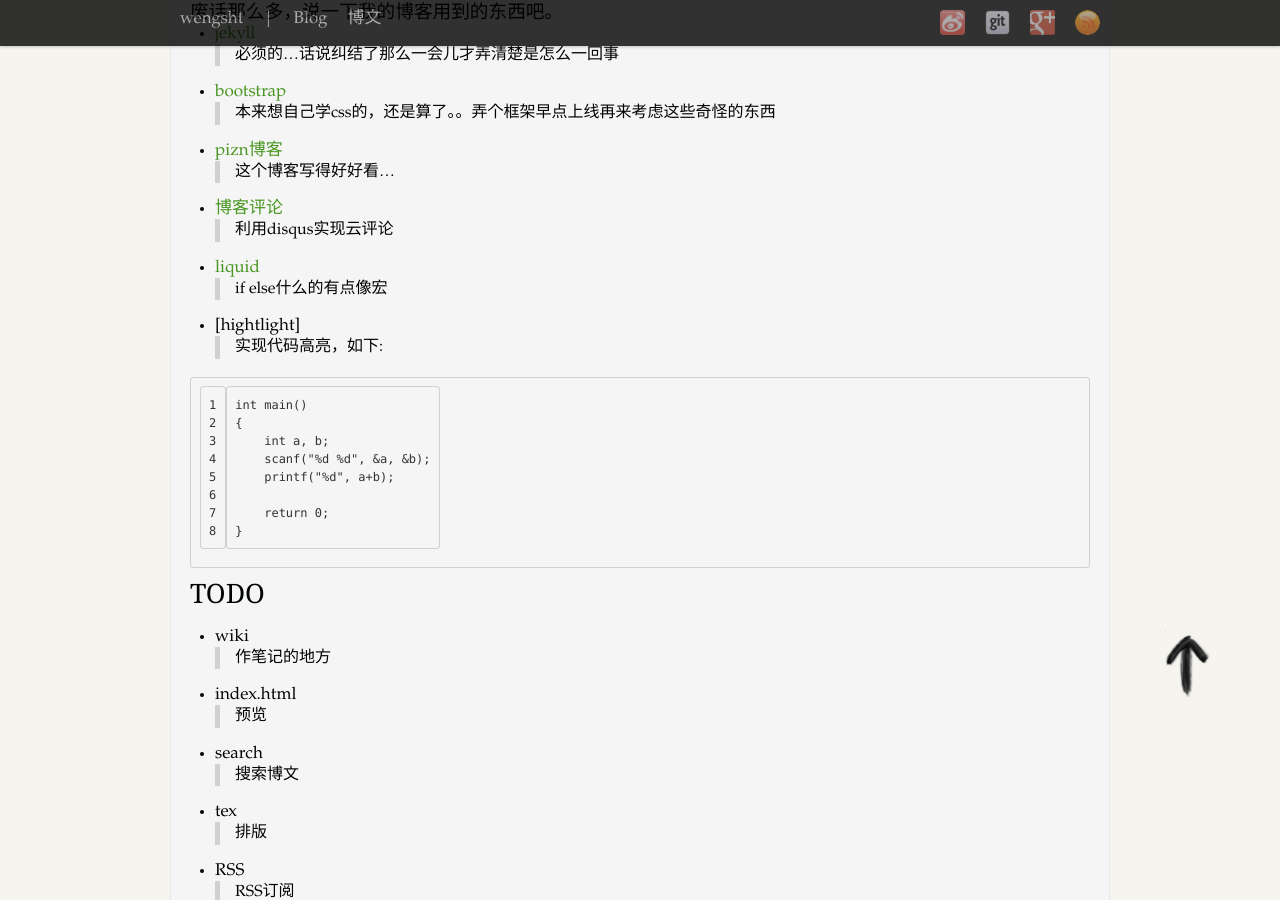
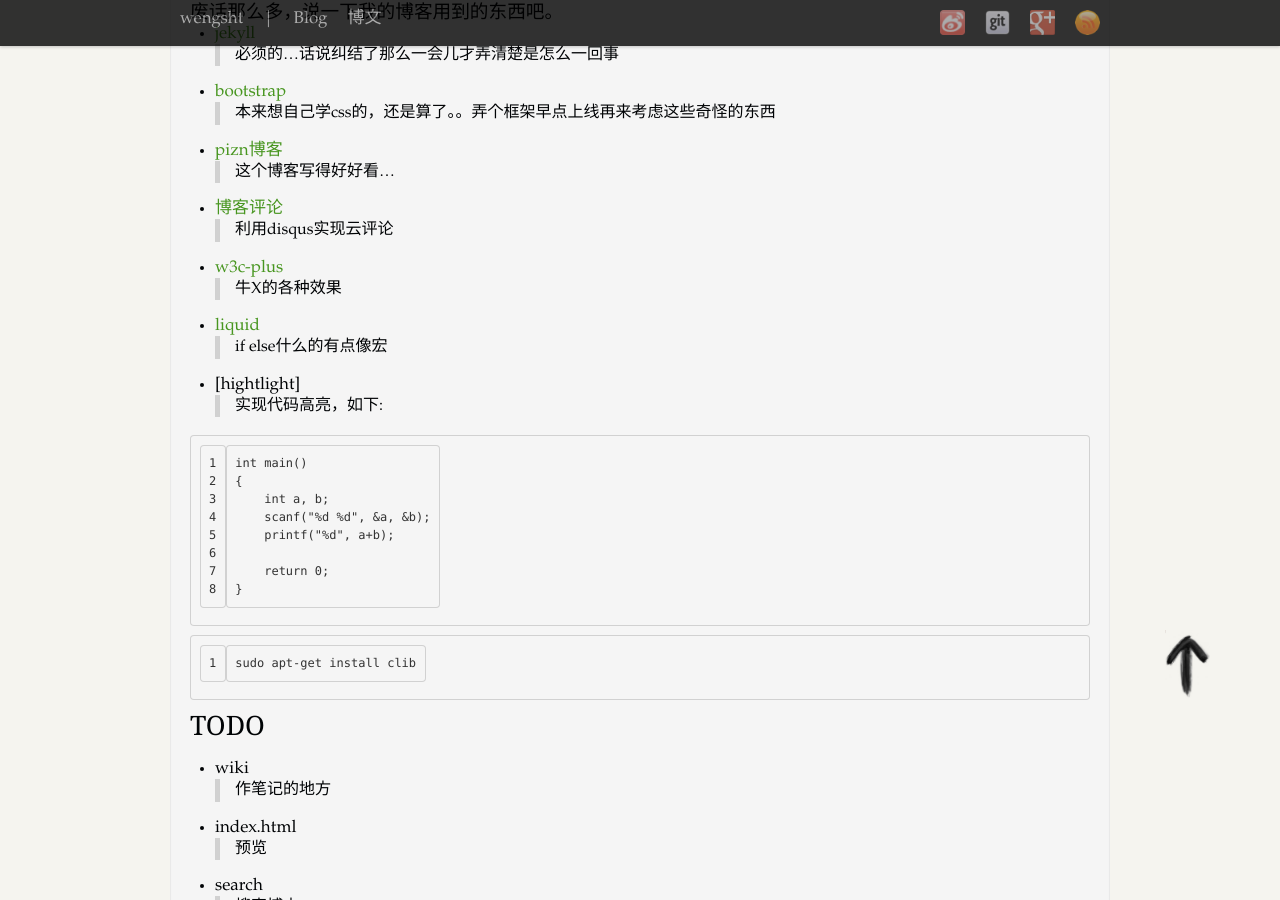
Before and after one commit to wengsht/wengsht.github.com, a Jekyll site: the page built from _posts/2012-4-18-test.md, in a window 1280 px wide and 900 px high, scrolled down 646 px. Built offline with Jekyll 4.4.1, drawn with Linux system fonts in a browser that asks for light colours; nearby versions of some CDN libraries; comment, search, counter and statistics services are not loaded.

Commit message:
version 1.1

```diff
--- a/_posts/2012-4-18-test.md
+++ b/_posts/2012-4-18-test.md
@@ -33,6 +33,8 @@ type: post
  > 这个博客写得好好看...
 * [博客评论](http://www.pizn.me/2011/11/15/use-disqus-for-your-post.html)
  > 利用disqus实现云评论
+* [w3c-plus](http://www.w3cplus.com/)
+ > 牛X的各种效果
 * [liquid](https://github.com/Shopify/liquid/wiki/Liquid-for-Designers)
  > if else什么的有点像宏
 * [hightlight]
@@ -48,6 +50,9 @@ int main()
     return 0;
 }
 {% endhighlight %}
+{% highlight bash linenos %}
+sudo apt-get install clib
+{% endhighlight %}
 
 ## TODO ##
 
```
